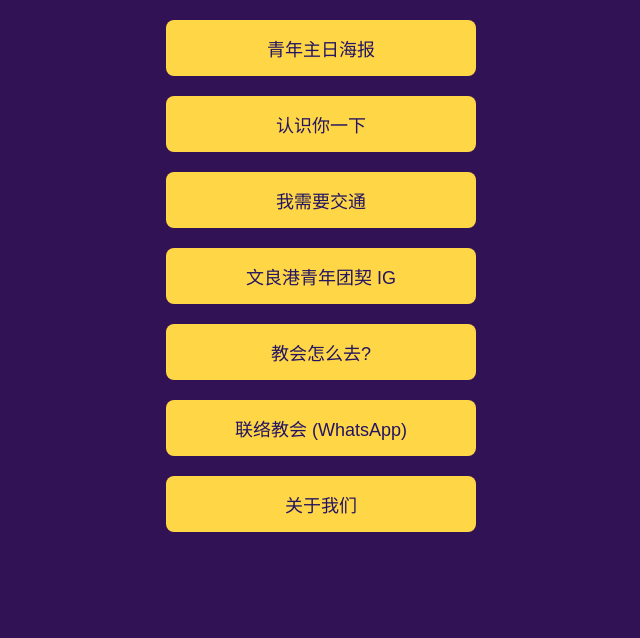
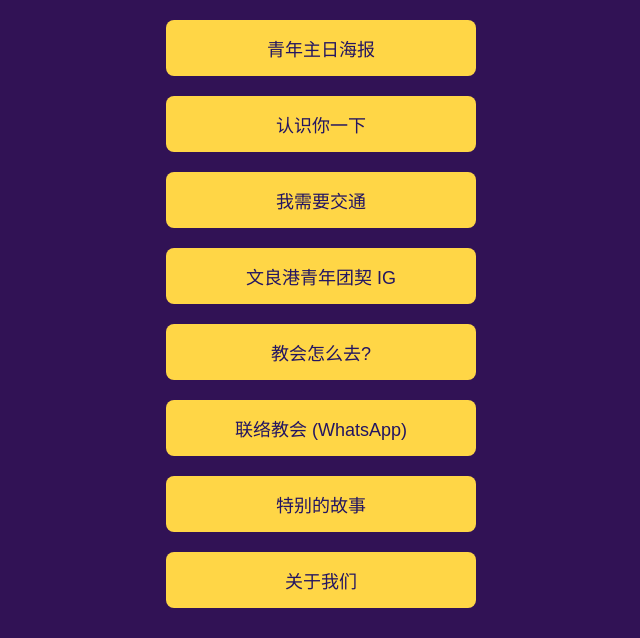
Before and after one commit to myfsunday2025/myfsunday, a plain HTML site: page index.html in a window 1280 px wide. Shown: the part 266-904 px from the top of the page, without its empty margins (319-959 px from the left). Before the commit the page ends 828 px from the top, so only its background shows below. Drawn offline with Linux system fonts and the light colour scheme.

Commit message:
Update index.html

```diff
--- a/index.html
+++ b/index.html
@@ -84,6 +84,8 @@
 
         <a href="https://wa.link/xxf49y" target="_blank" class="button">联络教会 (WhatsApp) </a>
 
+        <a href="https://padlet.com/alsontay2003/light-to-life-668i3z247d4reg59" target="_blank" class="button">特别的故事 </a>
+
         <a href="files/关于我们.pdf" target="_blank" class="button">关于我们 </a>
         </div>
 </body>
```
